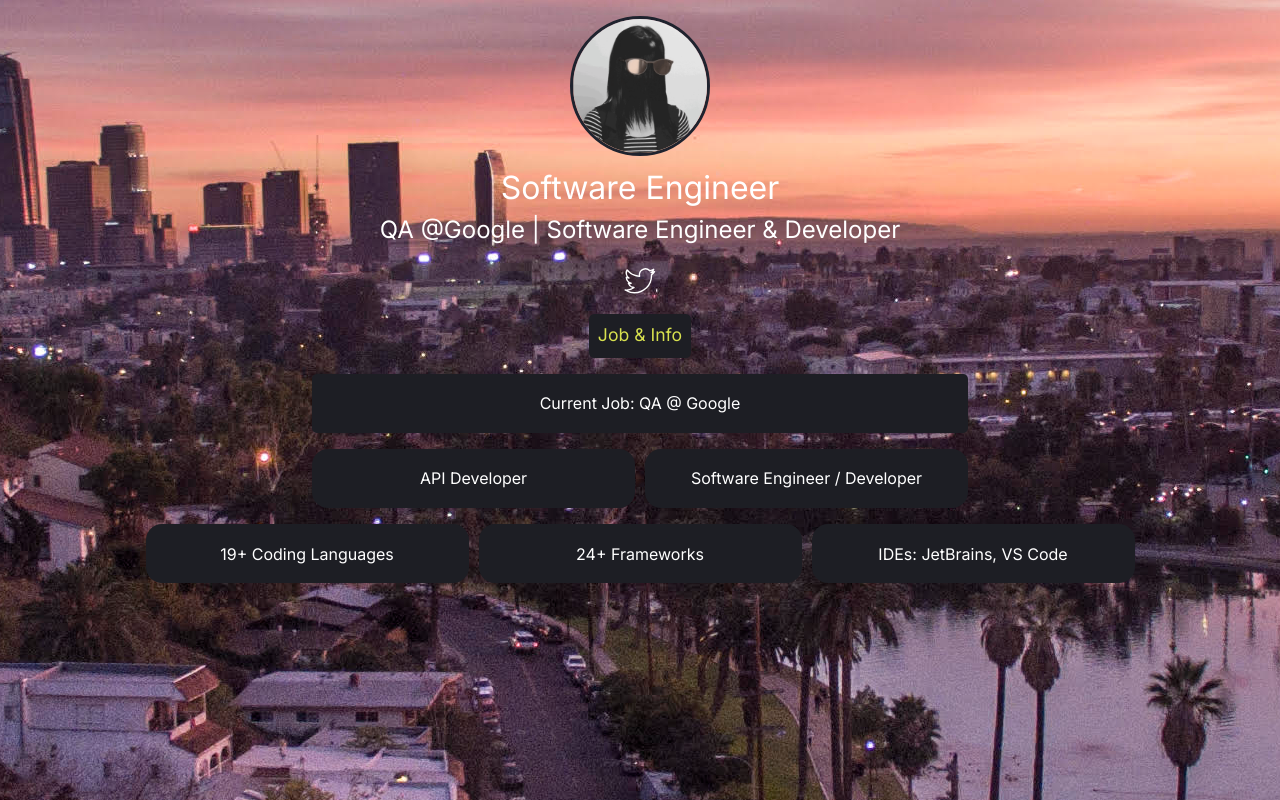
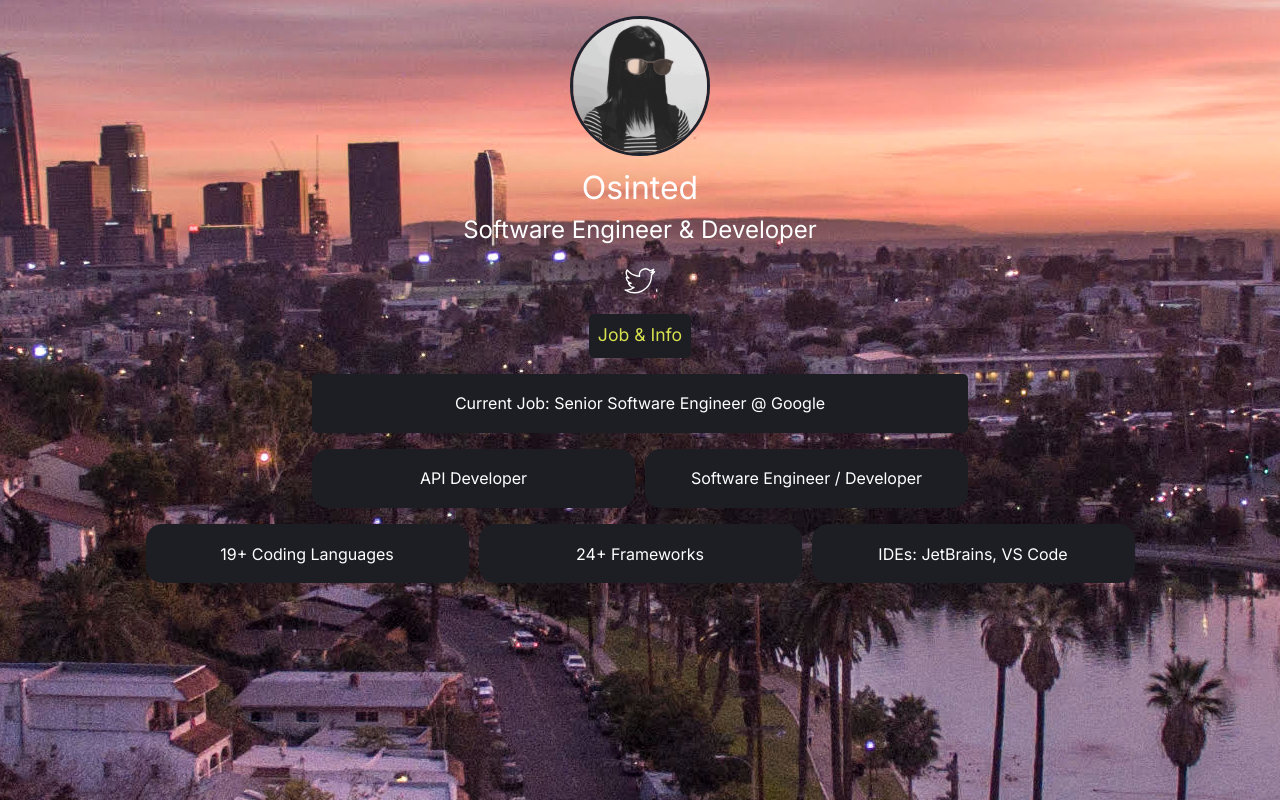
Before and after one commit to Osinted/Osinted-s-Bio-Site, a plain HTML site: page index.html in a window 1280 px wide. Drawn offline with Linux system fonts and the light colour scheme.

Commit message:
Update index.html

```diff
--- a/index.html
+++ b/index.html
@@ -21,8 +21,8 @@
         <img src="img/logo.png" alt="Logo" />
       </div>
       <div class="header_text flex_column_center">
-        <h1>Software Engineer</h1>
-        <h2>QA @Google | Software Engineer & Developer</h2>
+        <h1>Osinted</h1>
+        <h2>Software Engineer & Developer</h2>
       </div>
     <!-- Logo, Title and Description Codes End -->
 
@@ -52,7 +52,7 @@
       <section id="main_section_container_1" class="flex_column_center">
         <!-- Menu Text Item -->
         <div class="main_text_item">
-          <p>Current Job: QA @ Google </p>
+          <p>Current Job: Senior Software Engineer @ Google</p>
         </div>
         <!-- Menu Small Item -->
         <div class="main_small_button_list">
```
